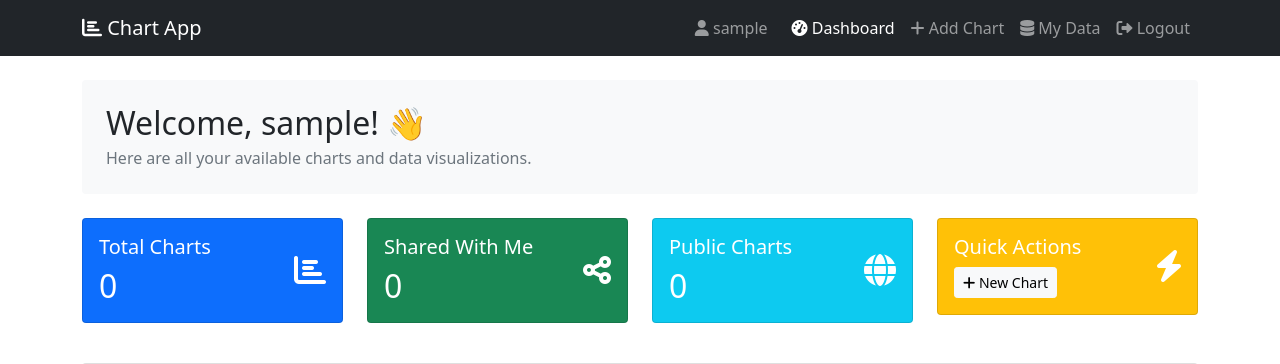
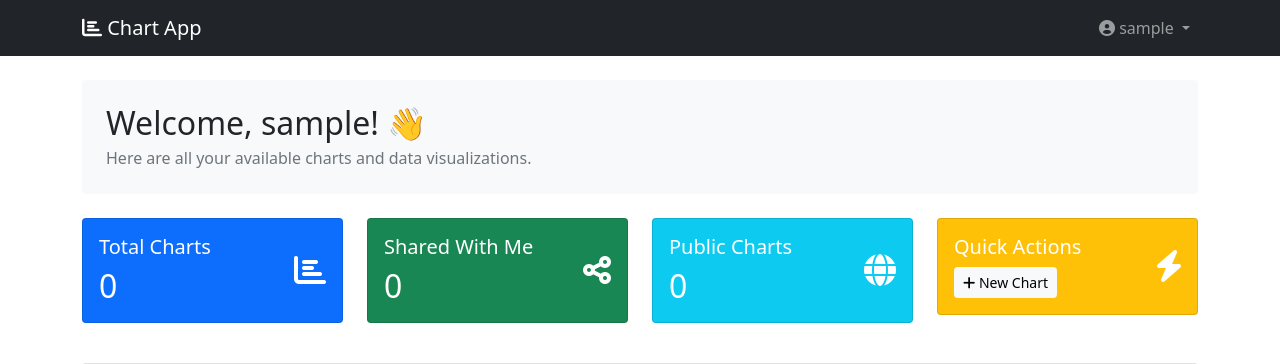
Before and after one commit to ZeeJaySec/Dashboard-Charts-App, a Flask app: template Templates/dashboard_user.html in a window 1280 px wide. Shown: the top 364 px of the page. Run offline with Flask 3, Linux system fonts and the light colour scheme; the template is opened without the code that fills it: most values are stand-ins (such as "Sample title", 1, 10 or a date in 2020).

Commit message:
Update dashboard_user.html

```diff
--- a/Templates/dashboard_user.html
+++ b/Templates/dashboard_user.html
@@ -19,6 +19,9 @@
             height: 300px;
             width: 100%;
         }
+        .user-dropdown {
+            cursor: pointer;
+        }
     </style>
 </head>
 <body>
@@ -28,25 +31,36 @@
                 <i class="fas fa-chart-bar"></i> Chart App
             </a>
             <div class="navbar-nav ms-auto">
-                <span class="navbar-text me-3">
-                    <i class="fas fa-user"></i> {{ username }}
-                </span>
-                <a class="nav-link active" href="{{ url_for('dashboard') }}">
-                    <i class="fas fa-tachometer-alt"></i> Dashboard
+                <div class="nav-item dropdown">
+                    <a class="nav-link dropdown-toggle user-dropdown" href="#" id="userDropdown" role="button" data-bs-toggle="dropdown" aria-expanded="false">
+                        <i class="fas fa-user-circle"></i> {{ username }}
                     </a>
-                <a class="nav-link" href="{{ url_for('add_data') }}">
-                    <i class="fas fa-plus"></i> Add Chart
+                    <ul class="dropdown-menu dropdown-menu-end" aria-labelledby="userDropdown">
+                        <li><span class="dropdown-item-text text-muted">Signed in as <strong>{{ username }}</strong></span></li>
+                        <li><hr class="dropdown-divider"></li>
+                        <li>
+                            <a class="dropdown-item" href="{{ url_for('change_password') }}">
+                                <i class="fas fa-key"></i> Change Password
                             </a>
-                <a class="nav-link" href="{{ url_for('my_data') }}">
+                        </li>
+                        <li>
+                            <a class="dropdown-item" href="{{ url_for('my_data') }}">
                                 <i class="fas fa-database"></i> My Data
                             </a>
-                <a class="nav-link" href="{{ url_for('logout') }}">
+                        </li>
+                        <li><hr class="dropdown-divider"></li>
+                        <li>
+                            <a class="dropdown-item" href="{{ url_for('logout') }}">
                                 <i class="fas fa-sign-out-alt"></i> Logout
                             </a>
+                        </li>
+                    </ul>
+                </div>
             </div>
         </div>
     </nav>
 
+    <!-- Rest of the dashboard_user.html content remains the same -->
     <div class="container mt-4">
         <!-- Flash Messages -->
         {% with messages = get_flashed_messages(with_categories=true) %}
@@ -280,6 +294,9 @@
                                 <i class="fas fa-paint-brush"></i> Customize
                             </a>
                             ${!isShared ? `
+                            <button class="btn btn-sm btn-outline-success" onclick="openShareModal(${chart.id}, '${escapeHtml(chart.chart_name)}')">
+                                <i class="fas fa-share-alt"></i> Share
+                            </button>
                             <a href="/edit-data/${chart.id}" class="btn btn-sm btn-outline-secondary">
                                 <i class="fas fa-edit"></i> Edit
                             </a>
```
Lines whose indentation alone changed are shown as unchanged.
